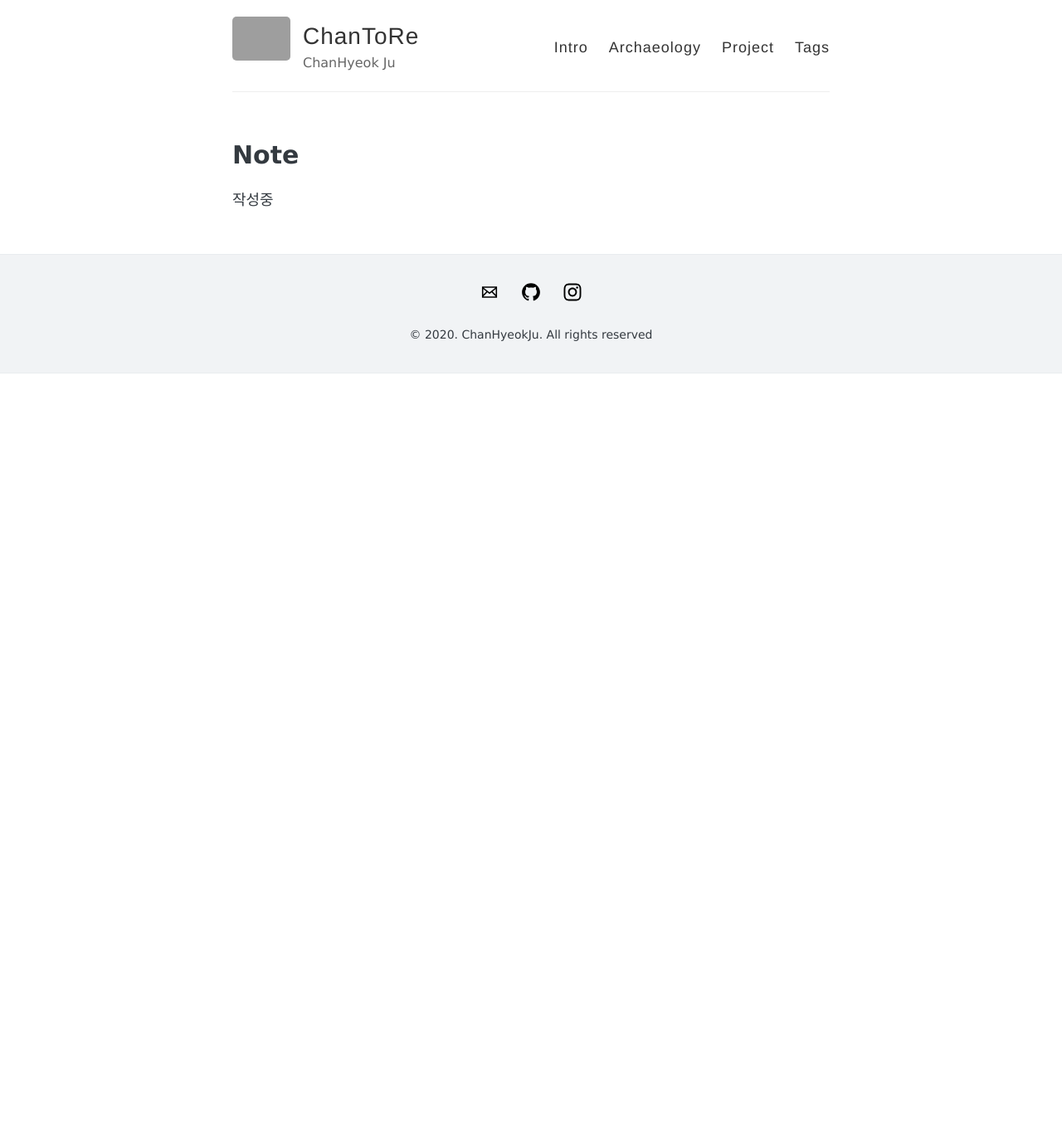
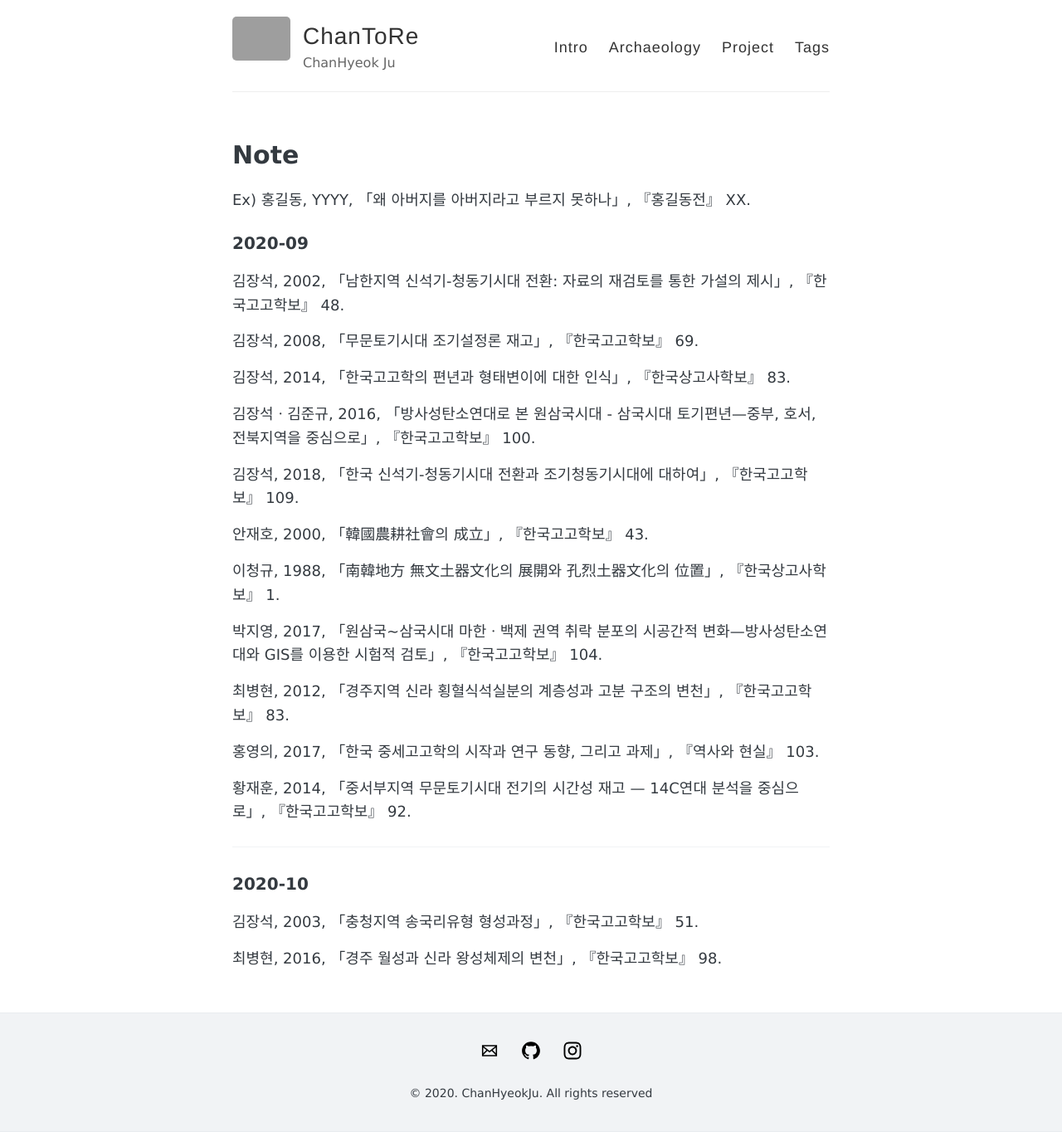
Before and after one commit to mimirep/mimirep.github.io, a Jekyll site: the page built from archaeology.md, in a window 1280 px wide. Shown: the whole page at 83% size. Built offline with Jekyll 4.4.1, drawn with Linux system fonts in a browser that asks for light colours; before the commit the page ends 900 px from its top, so only the background shows below that; grey boxes are pictures that could not be loaded.

Commit message:
Update archaeology.md

```diff
--- a/archaeology.md
+++ b/archaeology.md
@@ -4,4 +4,36 @@ title: Note
 permalink: /archaeology/
 ---
 
-작성중
+Ex) 홍길동, YYYY, 「왜 아버지를 아버지라고 부르지 못하나」, 『홍길동전』 XX.
+
+### 2020-09
+
+김장석, 2002, 「남한지역 신석기-청동기시대 전환: 자료의 재검토를 통한 가설의 제시」, 『한국고고학보』 48.
+
+김장석, 2008,  「무문토기시대 조기설정론 재고」, 『한국고고학보』 69.
+
+김장석, 2014, 「한국고고학의 편년과 형태변이에 대한 인식」, 『한국상고사학보』 83.
+
+김장석ㆍ김준규, 2016, 「방사성탄소연대로 본 원삼국시대 - 삼국시대 토기편년—중부, 호서, 전북지역을 중심으로」, 『한국고고학보』 100.
+
+김장석, 2018, 「한국 신석기-청동기시대 전환과 조기청동기시대에 대하여」, 『한국고고학보』 109.
+
+안재호, 2000, 「韓國農耕社會의 成立」, 『한국고고학보』 43.
+
+이청규, 1988, 「南韓地方 無文土器文化의 展開와 孔烈土器文化의 位置」, 『한국상고사학보』 1.
+
+박지영, 2017, 「원삼국~삼국시대 마한ㆍ백제 권역 취락 분포의 시공간적 변화—방사성탄소연대와 GIS를 이용한 시험적 검토」, 『한국고고학보』 104.
+
+최병현, 2012, 「경주지역 신라 횡혈식석실분의 계층성과 고분 구조의 변천」, 『한국고고학보』 83.
+
+홍영의, 2017, 「한국 중세고고학의 시작과 연구 동향, 그리고 과제」, 『역사와 현실』 103.
+
+황재훈, 2014, 「중서부지역 무문토기시대 전기의 시간성 재고 — 14C연대 분석을 중심으로」, 『한국고고학보』 92.
+
+------
+
+### 2020-10
+
+김장석, 2003,  「충청지역 송국리유형 형성과정」, 『한국고고학보』 51.
+
+최병현, 2016, 「경주 월성과 신라 왕성체제의 변천」, 『한국고고학보』 98.
```
